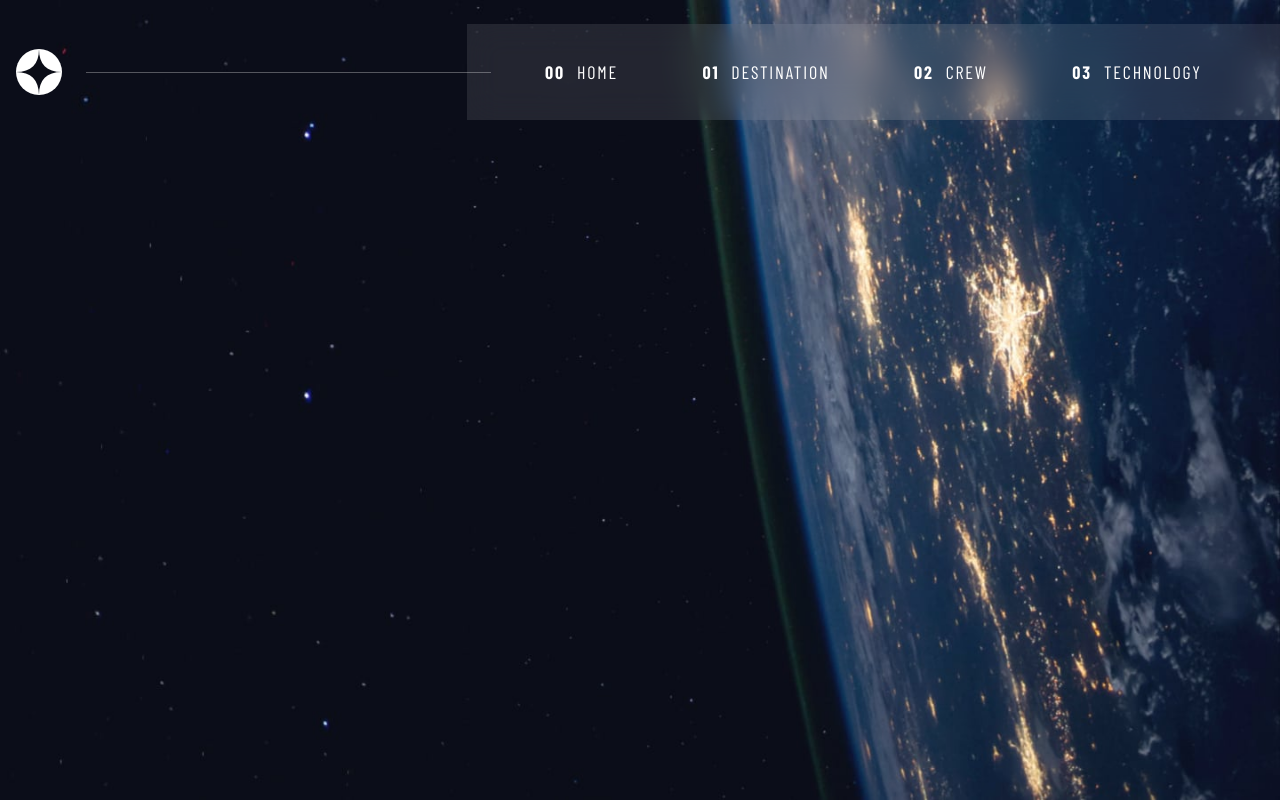
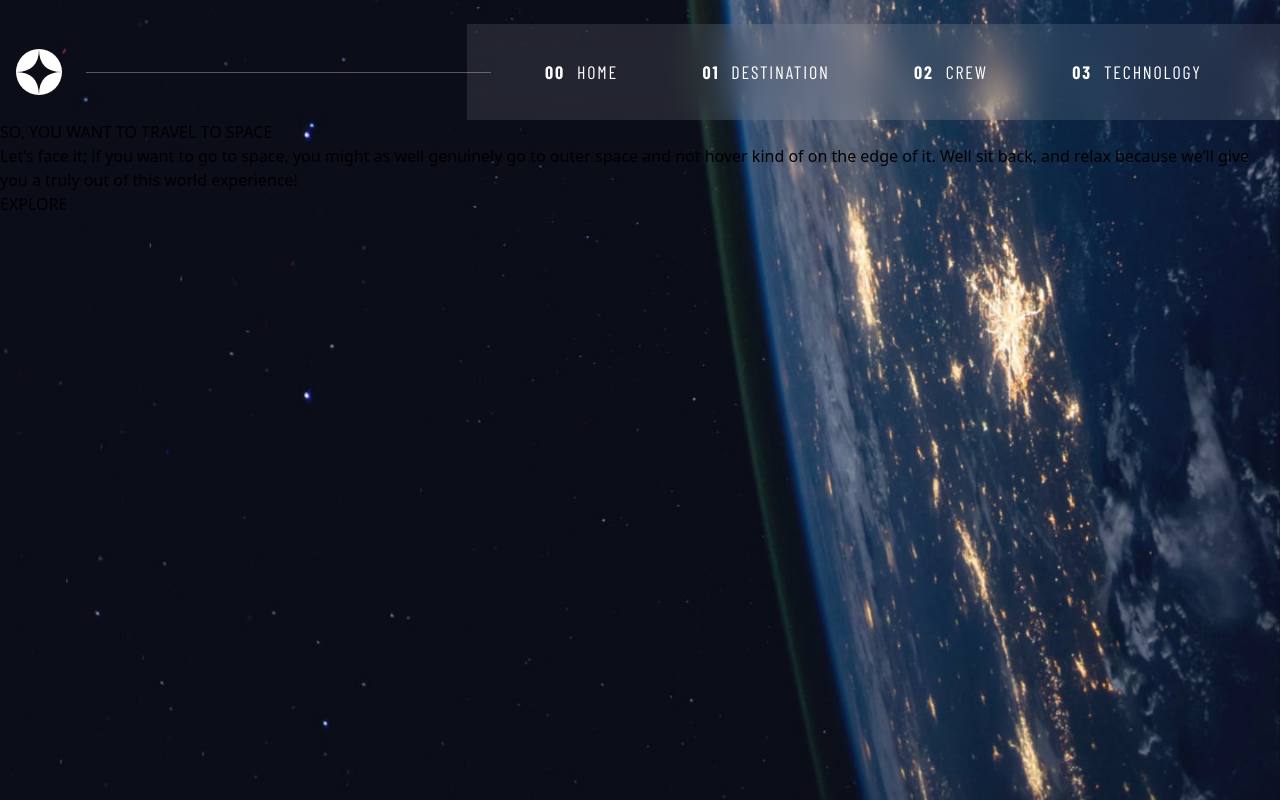
Before and after one commit to Sana-Shabeel/space-tourism-ts, a React (Vite) app: page / in a window 1280 px wide. Built offline with nearby package versions, Linux system fonts and the light colour scheme; a web font is replaced by a local one.

Commit message:
Home page

```diff
--- a/src/App.tsx
+++ b/src/App.tsx
@@ -1,12 +1,13 @@
 import { useState } from "react";
 import Navbar from "./components/Navbar";
-
-import Landing from "./pages/Landing";
+import Homepage from "./pages/Homepage";
 
 function App() {
   return (
     <main className="min-h-screen lg:pt-6 bg-home-page-mobile sm:bg-home-page-tablet lg:bg-home-page-desktop bg-cover bg-center">
       <Navbar />
+
+      <Homepage />
     </main>
   );
 }
--- a/src/pages/Homepage.tsx
+++ b/src/pages/Homepage.tsx
@@ -2,10 +2,22 @@ import React, { useState } from "react";
 
 const Landing = () => {
   return (
-    <div>
-      <nav className="bg-black w-full h-16"></nav>
-      <h1>landing</h1>
-    </div>
+    <section>
+      <div>
+        <h1>
+          SO, YOU WANT TO TRAVEL TO <span>SPACE</span>
+        </h1>
+        <div>
+          Let’s face it; if you want to go to space, you might as well genuinely
+          go to outer space and not hover kind of on the edge of it. Well sit
+          back, and relax because we’ll give you a truly out of this world
+          experience!
+        </div>
+      </div>
+      <div>
+        <span>EXPLORE</span>
+      </div>
+    </section>
   );
 };
 
```
